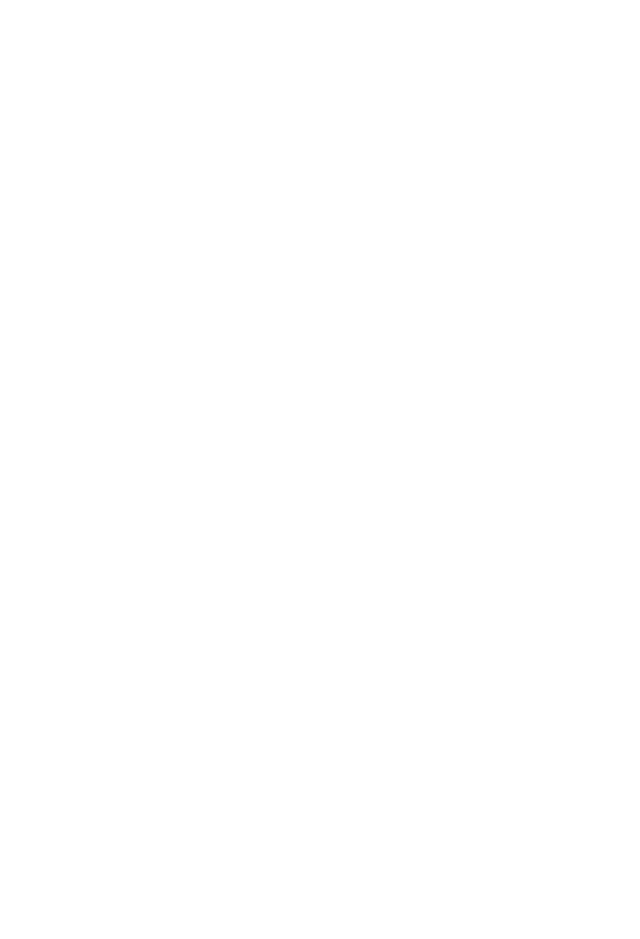
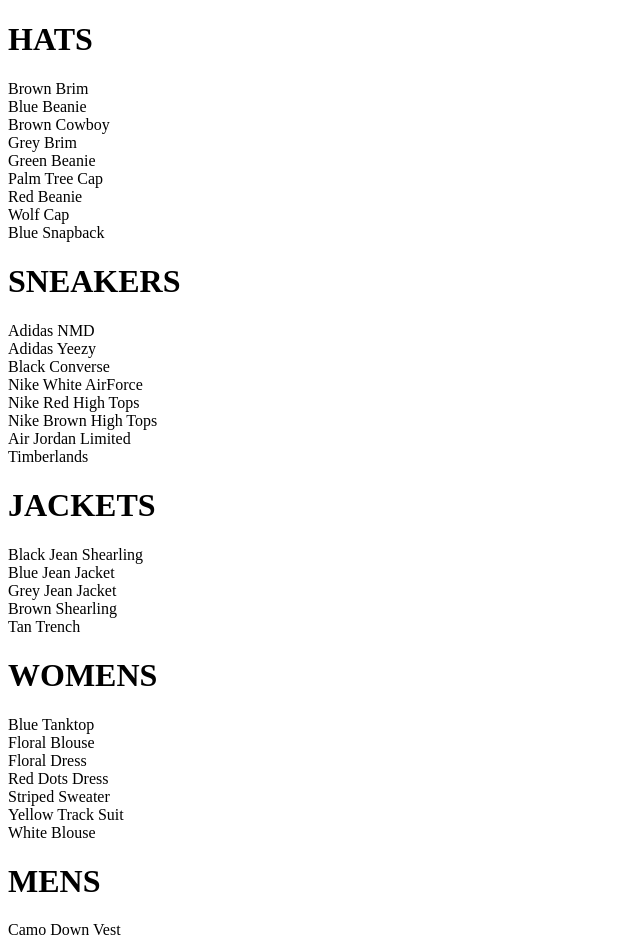
Before and after one commit to pmin825/ecommerce-project, a React (Create React App) app in the folder ecomm-project/: page /shop in a window 1280 px wide. Shown: the top 939 px of the page, without its empty margins (0-640 px from the left). Before the commit the page ends 800 px from the top, so only its background shows below. Built offline with nearby package versions, Linux system fonts and the light colour scheme.

Commit message:
add shop and collection components

```diff
--- a/ecomm-project/src/App.js
+++ b/ecomm-project/src/App.js
@@ -2,18 +2,14 @@
 import { Switch, Route } from "react-router-dom";
 import "./App.css";
 import HomePage from "./pages/homepage/homepage.component.jsx";
+import ShopPage from "./pages/shop/shop.component.jsx";
 
-const HatsPage = () => (
-    <div>
-        <h1>HATS PAGE</h1>
-    </div>
-);
 function App() {
     return (
         <div>
             <Switch>
                 <Route exact path="/" component={HomePage} />
-                <Route path="/hats" component={HatsPage} />
+                <Route path="/shop" component={ShopPage} />
             </Switch>
         </div>
     );
--- /dev/null
+++ b/ecomm-project/src/components/collection-preview/collection-preview.component.jsx
@@ -0,0 +1,17 @@
+import React from 'react';
+// import './collection-preview.styles.scss';
+
+const CollectionPreview = ({title, items}) => (
+    <div className="collection-preview">
+        <h1 className="title">{title.toUpperCase()}</h1>
+        <div className="preview">
+            {
+                items.map((item) => (
+                    <div key={item.id}>{item.name}</div>
+                ))
+            }
+        </div>
+    </div>
+)
+
+export default CollectionPreview;
--- a/ecomm-project/src/components/menu-items/menu-item.component.jsx
+++ b/ecomm-project/src/components/menu-items/menu-item.component.jsx
@@ -3,7 +3,10 @@
 import "./menu-items.styles.scss";
 
 const MenuItem = ({ title, imageUrl, size, history, linkUrl, match }) => (
-    <div className={`${size} menu-item`} onClick={() => history.push(`${match.url}${linkUrl}`)}>
+    <div
+        className={`${size} menu-item`}
+        onClick={() => history.push(`${match.url}${linkUrl}`)}
+    >
         <div
             className="background-image"
             style={{
--- /dev/null
+++ b/ecomm-project/src/pages/shop/shop.component.jsx
@@ -0,0 +1,23 @@
+import React, { Component } from "react";
+import SHOP_DATA from "./shop.data.js";
+import CollectionPreview from "../../components/collection-preview/collection-preview.component";
+
+export default class ShopPage extends Component {
+    constructor(props) {
+        super(props);
+
+        this.state = {
+            collections: SHOP_DATA,
+        };
+    }
+    render() {
+        const { collections } = this.state;
+        return (
+            <div className="shop-page">
+                {collections.map(({ id, ...otherCollectionProps }) => (
+                    <CollectionPreview key={id} {...otherCollectionProps} />
+                ))}
+            </div>
+        );
+    }
+}
--- /dev/null
+++ b/ecomm-project/src/pages/shop/shop.data.js
@@ -0,0 +1,249 @@
+const SHOP_DATA = [
+    {
+      id: 1,
+      title: 'Hats',
+      routeName: 'hats',
+      items: [
+        {
+          id: 1,
+          name: 'Brown Brim',
+          imageUrl: 'https://i.ibb.co/ZYW3VTp/brown-brim.png',
+          price: 25
+        },
+        {
+          id: 2,
+          name: 'Blue Beanie',
+          imageUrl: 'https://i.ibb.co/ypkgK0X/blue-beanie.png',
+          price: 18
+        },
+        {
+          id: 3,
+          name: 'Brown Cowboy',
+          imageUrl: 'https://i.ibb.co/QdJwgmp/brown-cowboy.png',
+          price: 35
+        },
+        {
+          id: 4,
+          name: 'Grey Brim',
+          imageUrl: 'https://i.ibb.co/RjBLWxB/grey-brim.png',
+          price: 25
+        },
+        {
+          id: 5,
+          name: 'Green Beanie',
+          imageUrl: 'https://i.ibb.co/YTjW3vF/green-beanie.png',
+          price: 18
+        },
+        {
+          id: 6,
+          name: 'Palm Tree Cap',
+          imageUrl: 'https://i.ibb.co/rKBDvJX/palm-tree-cap.png',
+          price: 14
+        },
+        {
+          id: 7,
+          name: 'Red Beanie',
+          imageUrl: 'https://i.ibb.co/bLB646Z/red-beanie.png',
+          price: 18
+        },
+        {
+          id: 8,
+          name: 'Wolf Cap',
+          imageUrl: 'https://i.ibb.co/1f2nWMM/wolf-cap.png',
+          price: 14
+        },
+        {
+          id: 9,
+          name: 'Blue Snapback',
+          imageUrl: 'https://i.ibb.co/X2VJP2W/blue-snapback.png',
+          price: 16
+        }
+      ]
+    },
+    {
+      id: 2,
+      title: 'Sneakers',
+      routeName: 'sneakers',
+      items: [
+        {
+          id: 1,
+          name: 'Adidas NMD',
+          imageUrl: 'https://i.ibb.co/0s3pdnc/adidas-nmd.png',
+          price: 220
+        },
+        {
+          id: 2,
+          name: 'Adidas Yeezy',
+          imageUrl: 'https://i.ibb.co/dJbG1cT/yeezy.png',
+          price: 280
+        },
+        {
+          id: 3,
+          name: 'Black Converse',
+          imageUrl: 'https://i.ibb.co/bPmVXyP/black-converse.png',
+          price: 110
+        },
+        {
+          id: 4,
+          name: 'Nike White AirForce',
+          imageUrl: 'https://i.ibb.co/1RcFPk0/white-nike-high-tops.png',
+          price: 160
+        },
+        {
+          id: 5,
+          name: 'Nike Red High Tops',
+          imageUrl: 'https://i.ibb.co/QcvzydB/nikes-red.png',
+          price: 160
+        },
+        {
+          id: 6,
+          name: 'Nike Brown High Tops',
+          imageUrl: 'https://i.ibb.co/fMTV342/nike-brown.png',
+          price: 160
+        },
+        {
+          id: 7,
+          name: 'Air Jordan Limited',
+          imageUrl: 'https://i.ibb.co/w4k6Ws9/nike-funky.png',
+          price: 190
+        },
+        {
+          id: 8,
+          name: 'Timberlands',
+          imageUrl: 'https://i.ibb.co/Mhh6wBg/timberlands.png',
+          price: 200
+        }
+      ]
+    },
+    {
+      id: 3,
+      title: 'Jackets',
+      routeName: 'jackets',
+      items: [
+        {
+          id: 1,
+          name: 'Black Jean Shearling',
+          imageUrl: 'https://i.ibb.co/XzcwL5s/black-shearling.png',
+          price: 125
+        },
+        {
+          id: 2,
+          name: 'Blue Jean Jacket',
+          imageUrl: 'https://i.ibb.co/mJS6vz0/blue-jean-jacket.png',
+          price: 90
+        },
+        {
+          id: 3,
+          name: 'Grey Jean Jacket',
+          imageUrl: 'https://i.ibb.co/N71k1ML/grey-jean-jacket.png',
+          price: 90
+        },
+        {
+          id: 4,
+          name: 'Brown Shearling',
+          imageUrl: 'https://i.ibb.co/s96FpdP/brown-shearling.png',
+          price: 165
+        },
+        {
+          id: 5,
+          name: 'Tan Trench',
+          imageUrl: 'https://i.ibb.co/M6hHc3F/brown-trench.png',
+          price: 185
+        }
+      ]
+    },
+    {
+      id: 4,
+      title: 'Womens',
+      routeName: 'womens',
+      items: [
+        {
+          id: 1,
+          name: 'Blue Tanktop',
+          imageUrl: 'https://i.ibb.co/7CQVJNm/blue-tank.png',
+          price: 25
+        },
+        {
+          id: 2,
+          name: 'Floral Blouse',
+          imageUrl: 'https://i.ibb.co/4W2DGKm/floral-blouse.png',
+          price: 20
+        },
+        {
+          id: 3,
+          name: 'Floral Dress',
+          imageUrl: 'https://i.ibb.co/KV18Ysr/floral-skirt.png',
+          price: 80
+        },
+        {
+          id: 4,
+          name: 'Red Dots Dress',
+          imageUrl: 'https://i.ibb.co/N3BN1bh/red-polka-dot-dress.png',
+          price: 80
+        },
+        {
+          id: 5,
+          name: 'Striped Sweater',
+          imageUrl: 'https://i.ibb.co/KmSkMbH/striped-sweater.png',
+          price: 45
+        },
+        {
+          id: 6,
+          name: 'Yellow Track Suit',
+          imageUrl: 'https://i.ibb.co/v1cvwNf/yellow-track-suit.png',
+          price: 135
+        },
+        {
+          id: 7,
+          name: 'White Blouse',
+          imageUrl: 'https://i.ibb.co/qBcrsJg/white-vest.png',
+          price: 20
+        }
+      ]
+    },
+    {
+      id: 5,
+      title: 'Mens',
+      routeName: 'mens',
+      items: [
+        {
+          id: 1,
+          name: 'Camo Down Vest',
+          imageUrl: 'https://i.ibb.co/xJS0T3Y/camo-vest.png',
+          price: 325
+        },
+        {
+          id: 2,
+          name: 'Floral T-shirt',
+          imageUrl: 'https://i.ibb.co/qMQ75QZ/floral-shirt.png',
+          price: 20
+        },
+        {
+          id: 3,
+          name: 'Black & White Longsleeve',
+          imageUrl: 'https://i.ibb.co/55z32tw/long-sleeve.png',
+          price: 25
+        },
+        {
+          id: 4,
+          name: 'Pink T-shirt',
+          imageUrl: 'https://i.ibb.co/RvwnBL8/pink-shirt.png',
+          price: 25
+        },
+        {
+          id: 5,
+          name: 'Jean Long Sleeve',
+          imageUrl: 'https://i.ibb.co/VpW4x5t/roll-up-jean-shirt.png',
+          price: 40
+        },
+        {
+          id: 6,
+          name: 'Burgundy T-shirt',
+          imageUrl: 'https://i.ibb.co/mh3VM1f/polka-dot-shirt.png',
+          price: 25
+        }
+      ]
+    }
+]
+
+export default SHOP_DATA;
```
Also changed, not shown: ecomm-project/src/components/collection-preview/collection-preview.styles..scss (added), 1 other file (tests, documents, lock files or other folders).
